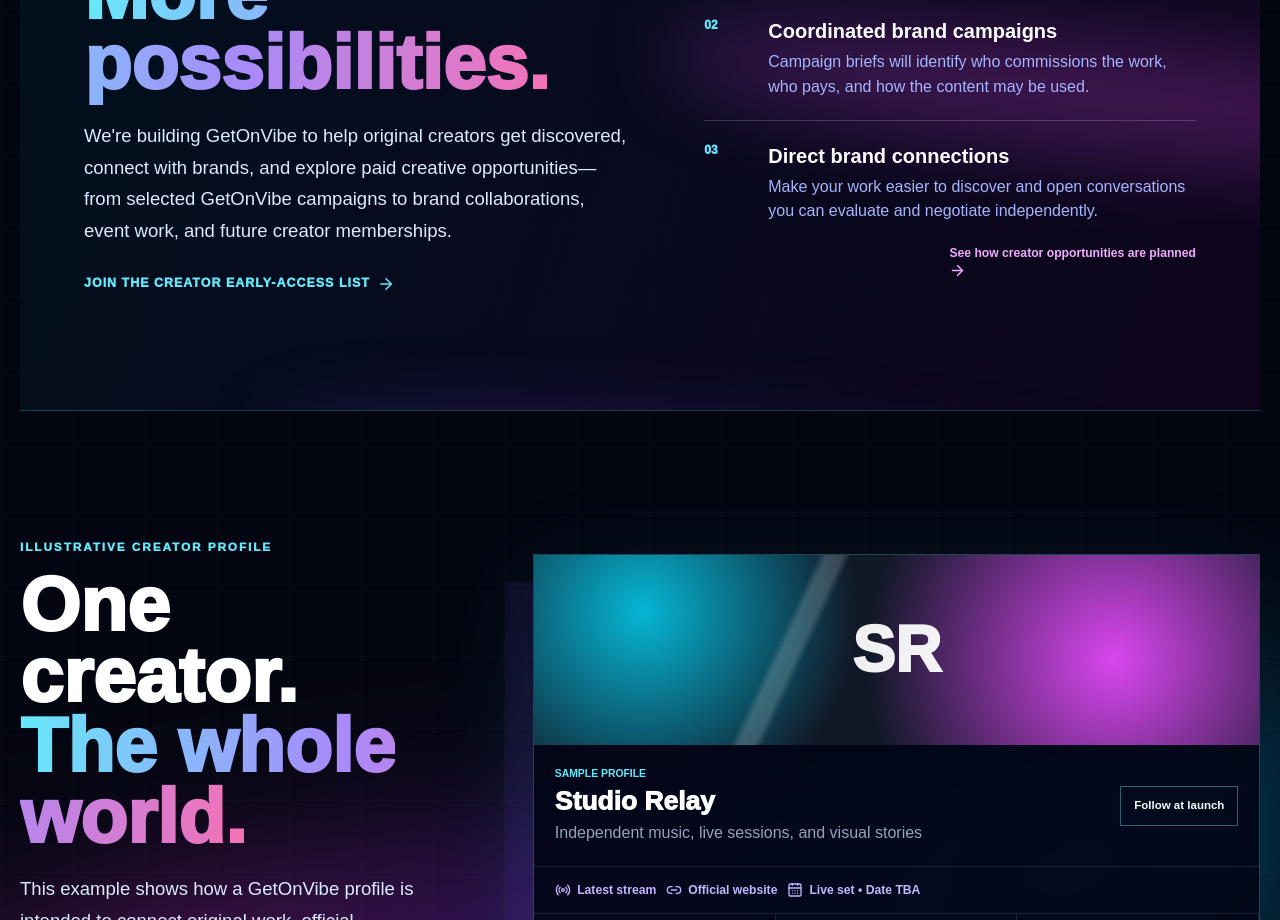
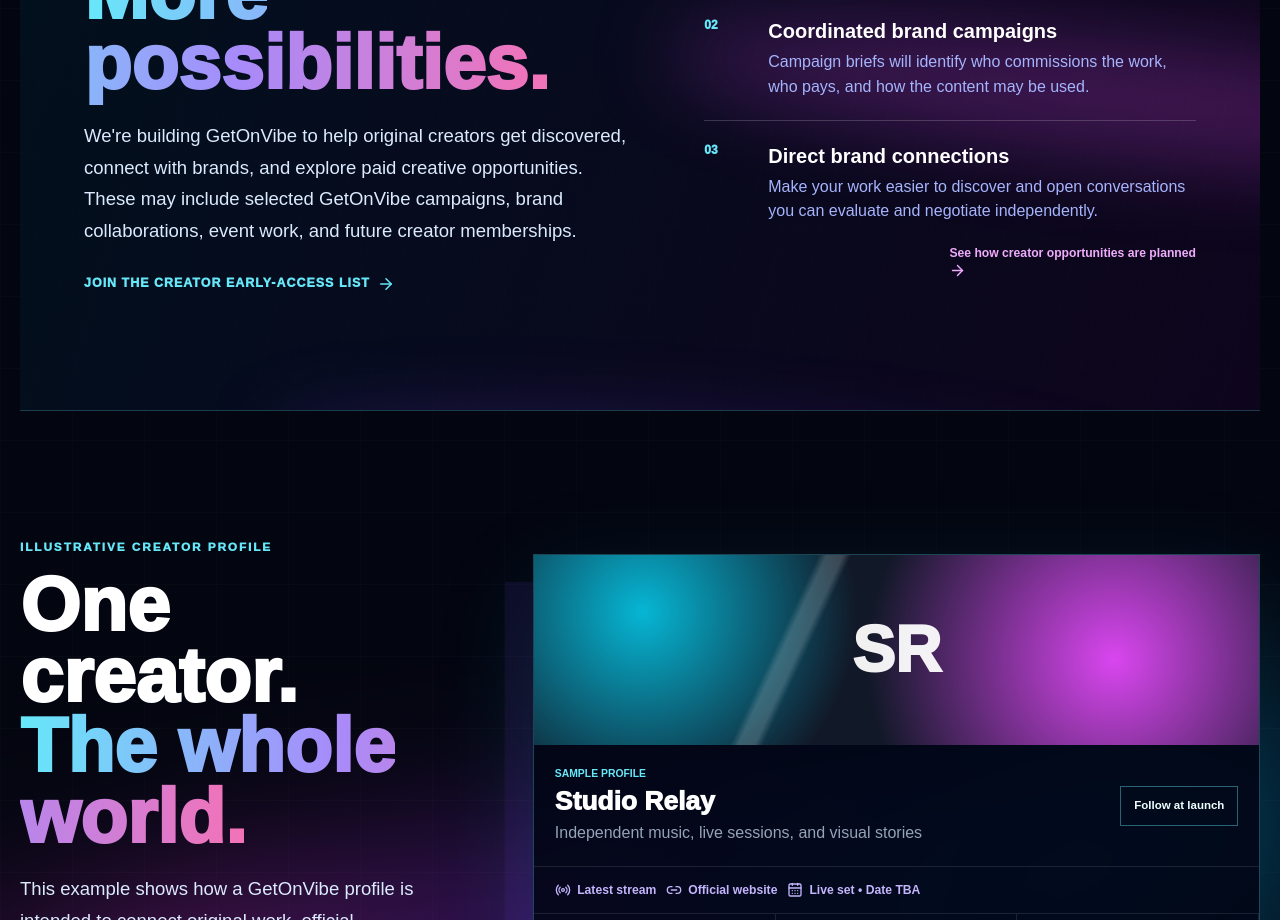
Before and after one commit to Lobbiui/getonvibe-temp-page, a Next.js app: page / in a window 1280 px wide. Shown: the part 3720-4640 px from the top of the page. Built offline with nearby package versions, Linux system fonts and the light colour scheme; no server answers.

Commit message:
Polish creator copy and document database recovery

```diff
--- a/app/creators/page.tsx
+++ b/app/creators/page.tsx
@@ -45,7 +45,7 @@ export default function CreatorsPage() {
         </div>
         <div className="gateway-opportunity-detail-grid">
           <article><span>01</span><h3>GetOnVibe promotional assignments</h3><p>We plan to commission selected creators to make original content promoting GetOnVibe, our launch, and selected events. Each assignment will have a clear brief, agreed compensation, deliverables, and usage rights.</p><strong>This is paid creative work when an assignment is commissioned. Preregistration expresses interest; selection happens separately.</strong></article>
-          <article><span>02</span><h3>Brand campaigns coordinated by GetOnVibe</h3><p>We plan to help connect creators with paid brand campaigns and coordinate the process—from campaign briefs and creator selection to deliverables and agreed usage rights. Opportunities will depend on campaign availability and fit.</p><strong>Each brief must identify the commissioning party, payment responsibility, compensation, deadlines, and intended content use.</strong></article>
+          <article><span>02</span><h3>Brand campaigns coordinated by GetOnVibe</h3><p>We plan to help connect creators with paid brand campaigns and coordinate the process. This includes campaign briefs, creator selection, deliverables, and agreed usage rights. Opportunities will depend on campaign availability and fit.</p><strong>Each brief must identify the commissioning party, payment responsibility, compensation, deadlines, and intended content use.</strong></article>
           <article><span>03</span><h3>Independent brand relationships</h3><p>GetOnVibe is being built to make your work easier for businesses and brands to discover, creating a path to direct conversations and independently agreed collaborations.</p><strong>These relationships are separate from assignments commissioned or managed by GetOnVibe.</strong></article>
           <article><span>04</span><h3>Events and activations</h3><p>Selected events and activations may create opportunities for paid content creation, appearances, co-promotion, and participation. Available opportunities and compensation will be stated in each brief.</p></article>
         </div>
--- a/components/CreatorOpportunitySection.tsx
+++ b/components/CreatorOpportunitySection.tsx
@@ -26,7 +26,7 @@ export function CreatorOpportunitySection() {
       <div className="gateway-opportunity-heading">
         <p>Planned opportunities <span>Launching in phases</span></p>
         <h2 id="creator-opportunities-title">Your creativity.<br /><strong>More possibilities.</strong></h2>
-        <span>We&apos;re building GetOnVibe to help original creators get discovered, connect with brands, and explore paid creative opportunities—from selected GetOnVibe campaigns to brand collaborations, event work, and future creator memberships.</span>
+        <span>We&apos;re building GetOnVibe to help original creators get discovered, connect with brands, and explore paid creative opportunities. These may include selected GetOnVibe campaigns, brand collaborations, event work, and future creator memberships.</span>
         <Link href="/creators#early-access">Join the Creator Early-Access List <ArrowRight size={18} /></Link>
       </div>
       <div className="gateway-opportunity-paths">
```
Also changed, not shown: 1 other file (tests, documents, lock files or other folders).
